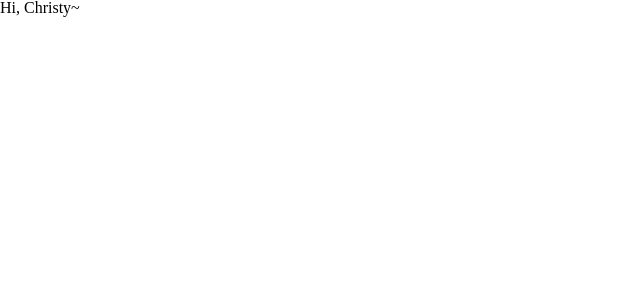
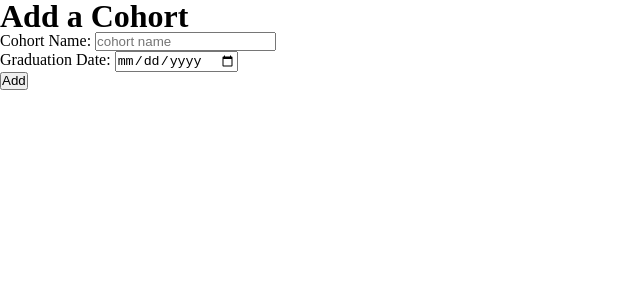
Before and after one commit to AwrenNuit/alum-tracker, a React (Create React App) app: page / in a window 1280 px wide. Shown: the top 300 px of the page, without its empty margins (0-640 px from the left). Built offline with nearby package versions, Linux system fonts and the light colour scheme.

Commit message:
created template to add new cohort

```diff
--- /dev/null
+++ b/src/components/AddCohort/AddCohort.js
@@ -0,0 +1,46 @@
+import React, { useState, useEffect } from 'react';
+import { useDispatch, useSelector } from 'react-redux';
+
+export default function AddCohort() {
+
+  // const dispatch = useDispatch();
+  // const cohortList = useSelector(state => state.cohorts); // this reducer holds cohort names from firebase
+  const [newCohort, setNewCohort] = useState('');
+  const [graduationDate, setGraduationDate] = useState('');
+
+  useEffect(()=>{
+    // set reducer with firebase cohort names
+  })
+
+  const handleSubmit = () => {
+    // add cohort to firebase list
+  }
+
+  return(
+    <>
+      <h1>Add a Cohort</h1>
+      <form onSubmit={handleSubmit}>
+        <div>
+          <label>Cohort Name: </label>
+          <input
+            type="text"
+            value={newCohort}
+            onChange={(e)=>setNewCohort(e.target.value)}
+            placeholder="cohort name"
+          />
+        </div>
+        <div>
+          <label>Graduation Date: </label>
+          <input
+            type="date"
+            value={graduationDate}
+            onChange={(e)=>setGraduationDate(e.target.value)}
+          />
+        </div>
+        <div>
+          <button type="submit">Add</button>
+        </div>
+      </form>
+    </>
+  );
+}
--- a/src/components/App/App.js
+++ b/src/components/App/App.js
@@ -1,10 +1,11 @@
 import React from 'react';
 import './App.css';
+import AddCohort from '../AddCohort/AddCohort';
 
 export default function App() {
   return (
     <>
-      <p>Hi, Christy~</p>
+      <AddCohort />
     </>
   );
 }
```
